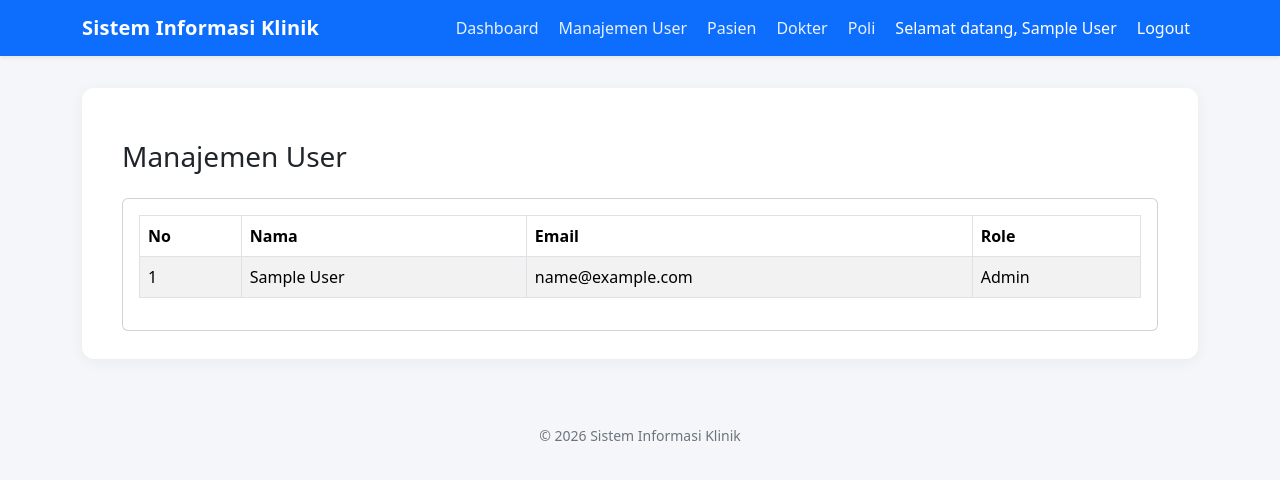
After one commit to athayatamara/pwl-2026-62024100008-athaya-layla, a Laravel app: page /users in a window 1280 px wide. The commit adds this page. Shown: the top 480 px of the page. Run offline with Laravel 9, Linux system fonts and the light colour scheme; a user stored in the database is signed in; tables that the repository leaves empty hold one stand-in row (values such as "Sample post"); parts of the project's set-up code (start-up, migrations or seed data) failed here and were passed over.

Commit message:
Pertemuan 10 - Authorization role dan middleware

```diff
--- /dev/null
+++ b/app/Http/Controllers/UserController.php
@@ -0,0 +1,15 @@
+<?php
+
+namespace App\Http\Controllers;
+
+use App\Models\User;
+
+class UserController extends Controller
+{
+    public function index()
+    {
+        $users = User::all();
+
+        return view('users.index', compact('users'));
+    }
+}
--- a/app/Http/Kernel.php
+++ b/app/Http/Kernel.php
@@ -63,5 +63,6 @@ class Kernel extends HttpKernel
         'signed' => \Illuminate\Routing\Middleware\ValidateSignature::class,
         'throttle' => \Illuminate\Routing\Middleware\ThrottleRequests::class,
         'verified' => \Illuminate\Auth\Middleware\EnsureEmailIsVerified::class,
+        'role' => \App\Http\Middleware\RoleMiddleware::class,
     ];
 }
--- /dev/null
+++ b/app/Http/Middleware/RoleMiddleware.php
@@ -0,0 +1,25 @@
+<?php
+
+namespace App\Http\Middleware;
+
+use Closure;
+use Illuminate\Http\Request;
+
+class RoleMiddleware
+{
+    public function handle(Request $request, Closure $next, ...$roles)
+    {
+        // Periksa apakah pengguna sudah login
+        if (!auth()->check()) {
+            abort(401);
+        }
+
+        // Periksa apakah role pengguna diizinkan
+        if (!in_array(auth()->user()->role, $roles)) {
+            abort(403, 'Anda tidak memiliki akses ke fitur ini.');
+        }
+
+        // Jika role sesuai, lanjutkan ke halaman tujuan
+        return $next($request);
+    }
+}
--- a/app/Models/User.php
+++ b/app/Models/User.php
@@ -18,10 +18,11 @@ class User extends Authenticatable
      * @var array<int, string>
      */
     protected $fillable = [
-        'name',
-        'email',
-        'password',
-    ];
+    'name',
+    'email',
+    'password',
+    'role',
+];
 
     /**
      * The attributes that should be hidden for serialization.
--- a/resources/views/layouts/app.blade.php
+++ b/resources/views/layouts/app.blade.php
@@ -122,11 +122,17 @@
 
             <div class="collapse navbar-collapse" id="navbarMenu">
                 <ul class="navbar-nav ms-auto align-items-lg-center">
-
 @auth
     <li class="nav-item">
         <a class="nav-link" href="{{ url('/dashboard') }}">
             Dashboard
+        </a>
+    </li>
+
+    @if (Auth::user()->role === 'admin')
+        <li class="nav-item">
+            <a class="nav-link" href="{{ route('users.index') }}">
+                Manajemen User
             </a>
         </li>
 
@@ -147,6 +153,29 @@
                 Poli
             </a>
         </li>
+    @endif
+
+    @if (Auth::user()->role === 'registration')
+        <li class="nav-item">
+            <a class="nav-link" href="{{ route('pasien.index') }}">
+                Pasien
+            </a>
+        </li>
+
+        <li class="nav-item">
+            <a class="nav-link" href="{{ url('/registrasi') }}">
+                Registrasi
+            </a>
+        </li>
+    @endif
+
+    @if (Auth::user()->role === 'doctor')
+        <li class="nav-item">
+            <a class="nav-link" href="{{ route('pemeriksaan.index') }}">
+                Pemeriksaan
+            </a>
+        </li>
+    @endif
 
     <li class="nav-item">
         <span class="nav-link text-white">
@@ -171,7 +200,6 @@
         </a>
     </li>
 @endauth
-
                 </ul>
             </div>
 
--- /dev/null
+++ b/resources/views/users/index.blade.php
@@ -0,0 +1,43 @@
+
+@extends('layouts.app')
+
+@section('title', 'Manajemen User')
+
+@section('content')
+<div class="container mt-4">
+    <h3 class="mb-4">Manajemen User</h3>
+
+    <div class="card">
+        <div class="card-body">
+            <div class="table-responsive">
+                <table class="table table-bordered table-striped">
+                    <thead>
+                        <tr>
+                            <th>No</th>
+                            <th>Nama</th>
+                            <th>Email</th>
+                            <th>Role</th>
+                        </tr>
+                    </thead>
+                    <tbody>
+                        @forelse ($users as $user)
+                            <tr>
+                                <td>{{ $loop->iteration }}</td>
+                                <td>{{ $user->name }}</td>
+                                <td>{{ $user->email }}</td>
+                                <td>{{ ucfirst($user->role) }}</td>
+                            </tr>
+                        @empty
+                            <tr>
+                                <td colspan="4" class="text-center">
+                                    Belum ada data pengguna.
+                                </td>
+                            </tr>
+                        @endforelse
+                    </tbody>
+                </table>
+            </div>
+        </div>
+    </div>
+</div>
+@endsection
--- a/routes/web.php
+++ b/routes/web.php
@@ -8,6 +8,7 @@ use App\Http\Controllers\DashboardController;
 use App\Http\Controllers\ScheduleController;
 use App\Http\Controllers\RegistrationController;
 use App\Http\Controllers\Auth\LoginController;
+use App\Http\Controllers\UserController;
 
 // Route Login (bisa diakses tanpa login)
 Route::get('/login', [LoginController::class, 'create'])
@@ -23,8 +24,22 @@ Route::middleware(['auth'])->group(function () {
     Route::get('/dashboard', [DashboardController::class, 'index'])
         ->name('dashboard');
 
-    // Data Pasien
+        // Manajemen User (khusus Admin)
+    Route::middleware(['role:admin'])->group(function () {
+        Route::get('/users', [UserController::class, 'index'])
+            ->name('users.index');
+    });
+
+        // Pemeriksaan (khusus Dokter)
+    Route::middleware(['role:doctor'])->group(function () {
+        Route::get('/pemeriksaan', function () {
+            return view('pemeriksaan.index');
+        })->name('pemeriksaan.index');
+});
+    // Data Pasien (Admin dan Petugas Pendaftaran)
+Route::middleware(['role:admin,registration'])->group(function () {
     Route::resource('pasien', PatientController::class);
+});
 
     // Data Dokter
     Route::resource('dokter', DoctorController::class);
```
Also changed, not shown: database/seeders/UserSeeder.php (+14 -2 lines), resources/views/pemeriksaan/index.blade.php (added, +19 -0 lines), database/migrations/2026_11_19_112902_add_role_to_users_table.php (added). Lines whose indentation alone changed are shown as unchanged.
